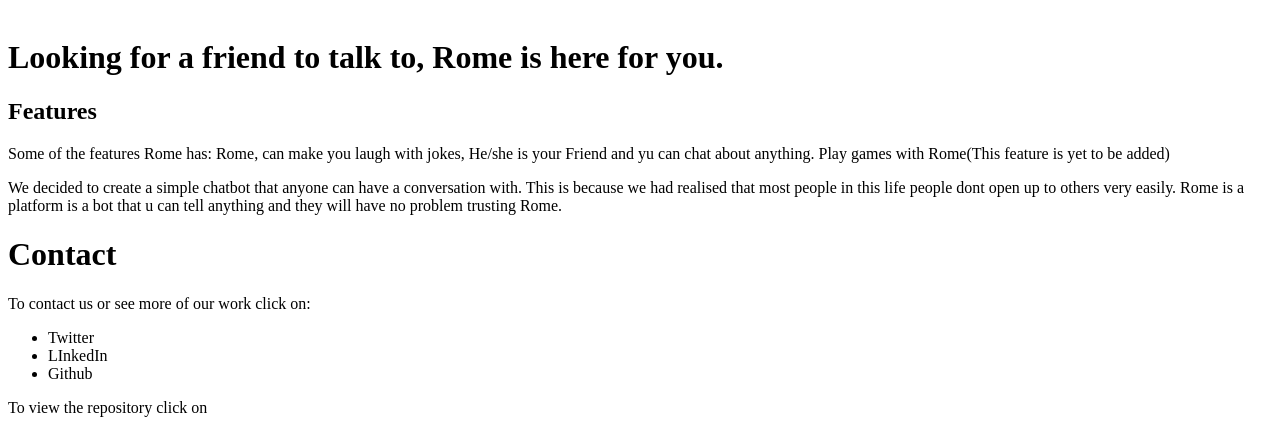
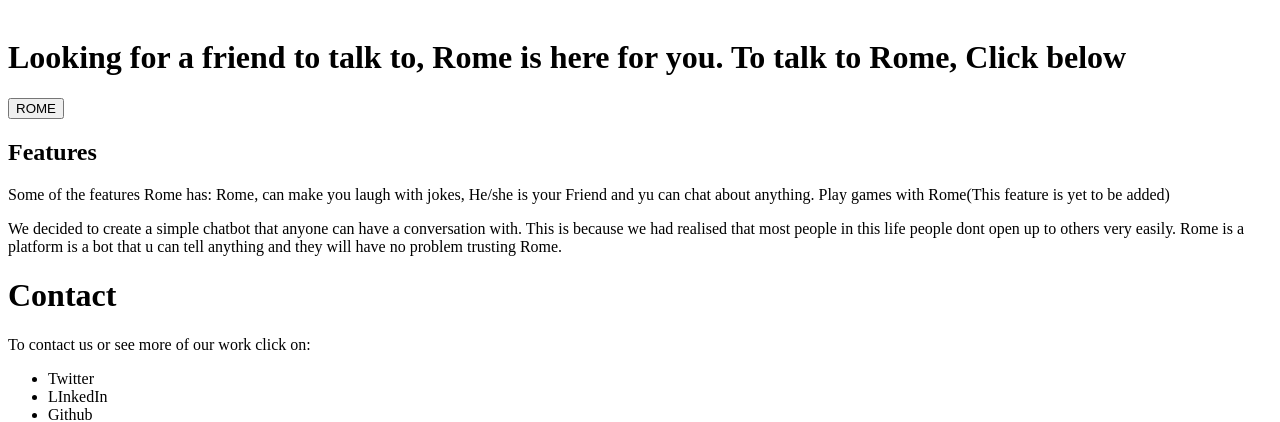
Before and after one commit to G-RIMA/ROME_-, a Flask app: page / in a window 1280 px wide. Shown: the part 62-484 px from the top of the page. Run offline with Flask 2, Linux system fonts and the light colour scheme.

Commit message:
created button

```diff
--- a/Landing_page/templates/index.html
+++ b/Landing_page/templates/index.html
@@ -11,7 +11,8 @@
             <li href="">Contact</li>
         </nav>
         <img>
-        <h1>Looking for a friend to talk to, Rome is here for you.</h1>
+        <h1>Looking for a friend to talk to, Rome is here for you. To talk to Rome, Click below</h1>
+        <button>ROME</button>
     </div>
     <div>
         <h2>Features</h2>
```
